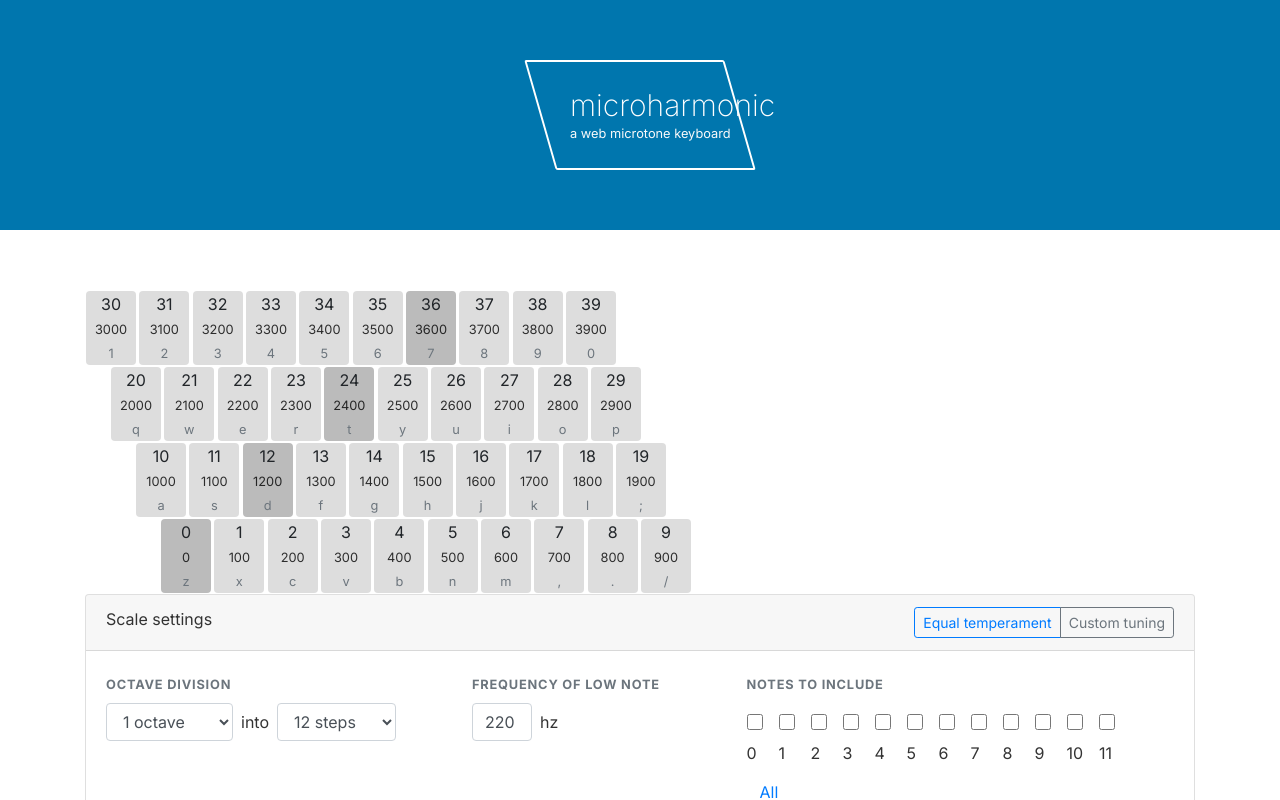
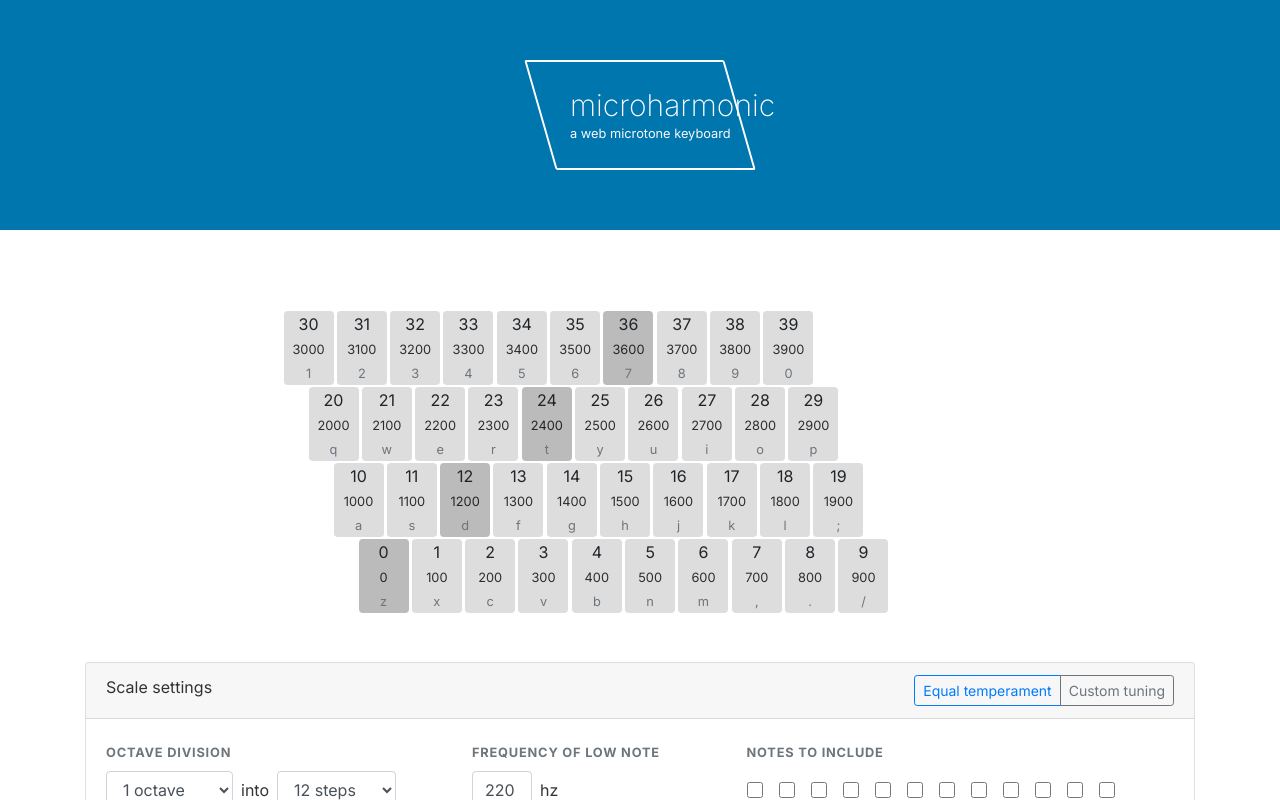
Before and after one commit to kevinsqi/microharmonic, a React (Create React App) app in the folder client/: page / in a window 1280 px wide. Shown: the top 800 px of the page. Built offline with nearby package versions, Linux system fonts and the light colour scheme.

Commit message:
(attempt to) center the keyboard

```diff
--- a/client/src/App.js
+++ b/client/src/App.js
@@ -17,7 +17,9 @@ function SettingsWrapper(props) {
   return (
     <div className="container d-flex flex-column height-full">
       <div className="flex-1">{props.children}</div>
-      <Settings config={props.config} setConfig={props.setConfig} />
+      <div className="mt-5">
+        <Settings config={props.config} setConfig={props.setConfig} />
+      </div>
     </div>
   );
 }
@@ -50,13 +52,15 @@ class App extends React.Component {
       <Router>
         <div className="d-flex flex-column height-full">
           <Header />
-          <div className="flex-1" style={{ paddingTop: 60 }}>
+          <div className="flex-1" style={{ paddingTop: 80 }}>
             <Route
               exact
               path="/"
               render={() => (
                 <SettingsWrapper config={this.state.config} setConfig={this.setConfig}>
-                  <Keyboard config={this.state.config} gain={GAIN_VALUE} />
+                  <div className="d-flex">
+                    <Keyboard className="mx-auto" config={this.state.config} gain={GAIN_VALUE} />
+                  </div>
                 </SettingsWrapper>
               )}
             />
--- a/client/src/Keyboard.js
+++ b/client/src/Keyboard.js
@@ -11,14 +11,9 @@ import {
   CENTS_IN_OCTAVE,
 } from './noteHelpers';
 
-const KEY_LABELS_IN_ROWS = [
-  `zxcvbnm,./`,
-  `asdfghjkl;`,
-  `qwertyuiop`,
-  `1234567890`,
-];
+const KEY_LABELS_IN_ROWS = [`zxcvbnm,./`, `asdfghjkl;`, `qwertyuiop`, `1234567890`];
 
-const KEY_LABELS = KEY_LABELS_IN_ROWS.join('');  // keys in ascending pitch order
+const KEY_LABELS = KEY_LABELS_IN_ROWS.join(''); // keys in ascending pitch order
 
 function getOffsetFromKeyLabel(keyLabel) {
   const offset = KEY_LABELS.indexOf(keyLabel);
@@ -119,12 +114,10 @@ class Keyboard extends React.Component {
     return (
       <div className="col col-sm-1" key={note}>
         <button
-          className={
-            classNames('btn btn-key', {
+          className={classNames('btn btn-key', {
             'btn-octave': cents % CENTS_IN_OCTAVE === 0,
             'btn-active': this.state.activeNotes[note],
-            })
-          }
+          })}
           onMouseDown={this.onKeyActive.bind(this, keyLabel)}
           onMouseUp={this.onKeyInactive.bind(this, keyLabel)}
           onMouseLeave={this.onKeyInactive.bind(this, keyLabel)}
@@ -132,8 +125,10 @@ class Keyboard extends React.Component {
           onTouchCancel={this.onKeyInactive.bind(this, keyLabel)}
           onTouchEnd={this.onKeyInactive.bind(this, keyLabel)}
         >
-          {note}<br />
-          <small>{Math.round(cents)}</small><br />
+          {note}
+          <br />
+          <small>{Math.round(cents)}</small>
+          <br />
           <small className="text-muted">{keyLabel}</small>
         </button>
       </div>
@@ -142,26 +137,19 @@ class Keyboard extends React.Component {
 
   render() {
     return (
-      <div>
-        {
-          _.range(KEY_LABELS_IN_ROWS.length - 1, -1, -1).map((rowIndex) => {
+      <div className={this.props.className}>
+        {_.range(KEY_LABELS_IN_ROWS.length - 1, -1, -1).map((rowIndex) => {
           const keyLabels = KEY_LABELS_IN_ROWS[rowIndex].split('');
 
           return (
             <div
-                className={classNames(
-                  'row',
-                  'no-gutters',
-                  'keyrow',
-                  `keyrow-${rowIndex}`
-                )}
+              className={classNames('row', 'no-gutters', 'keyrow', `keyrow-${rowIndex}`)}
               key={rowIndex}
             >
               {keyLabels.map((keyLabel) => this.renderKey(keyLabel))}
             </div>
           );
-          })
-        }
+        })}
       </div>
     );
   }
```
Lines whose indentation alone changed are shown as unchanged.
